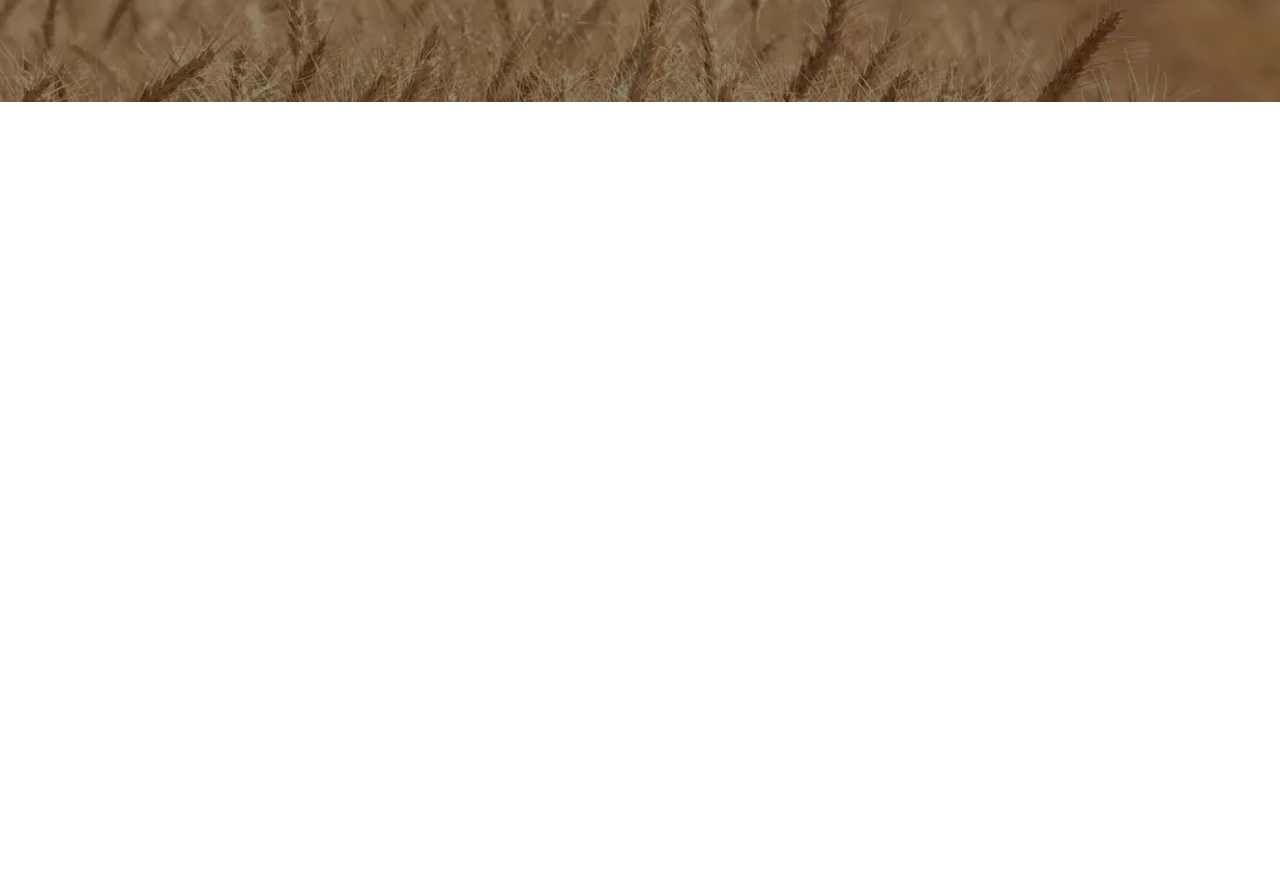
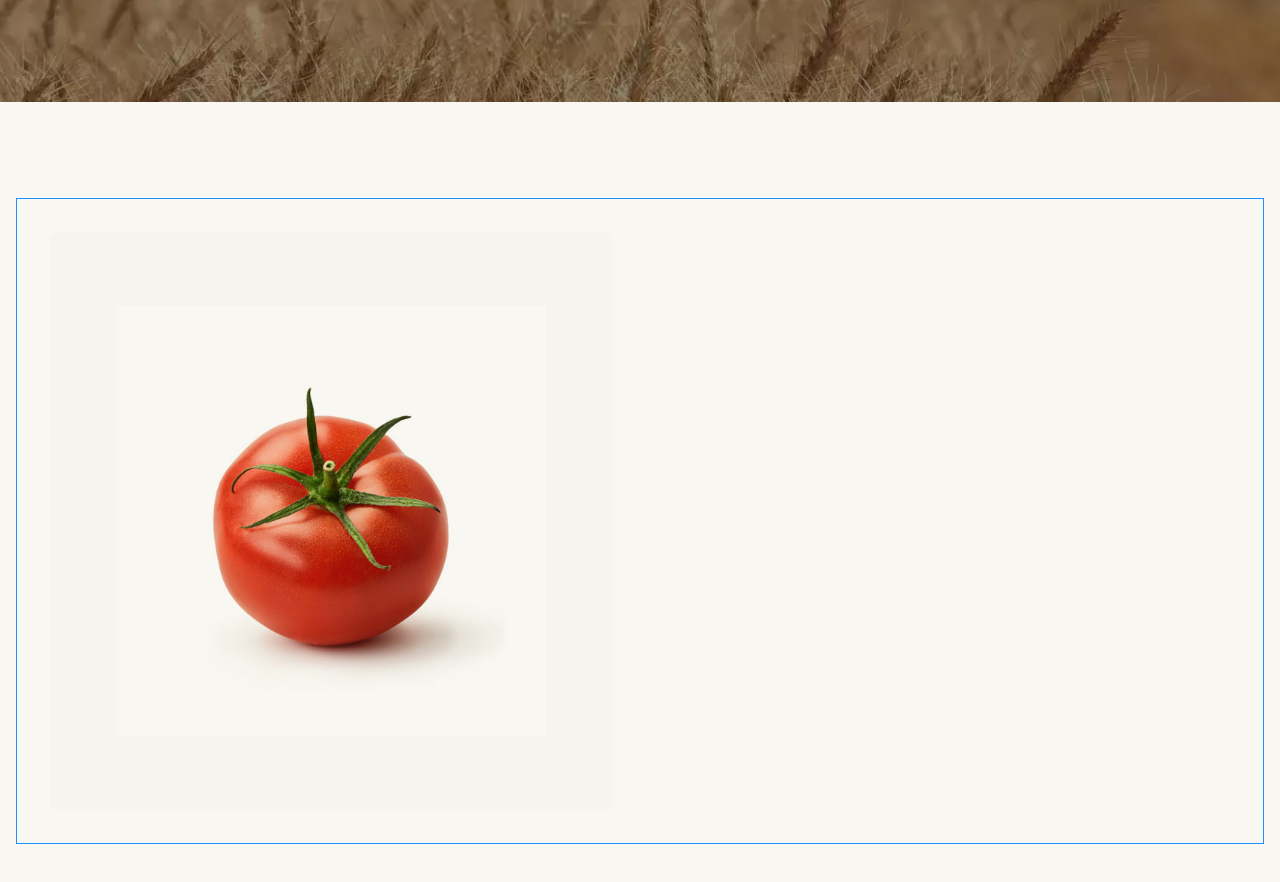
Before and after one commit to wijdanqamhawi/Agrios-project, a website: page shop-details.html in a window 1280 px wide. Shown: the part 402-1284 px from the top of the page. Before the commit the page ends 800 px from the top, so only its background shows below. Drawn offline with Linux system fonts and the light colour scheme.

Commit message:
image product one single section

```diff
--- a/shop-details.html
+++ b/shop-details.html
@@ -93,5 +93,15 @@
     <h1 class=" text-[#FFFFFF] font-manrope font-extrabold text-[50px] leading-15 text-center">Our Shop</h1>
   </div>
 </section>
+
+<section class="py-24 bg-[#f8f7f2]">
+  <div class="container mx-auto px-4">
+    <div class="grid grid-cols-1 lg:grid-cols-2 gap-14 items-center border border-[#1e90ff] p-8">
+      <div class="bg-[#f5f4ef] rounded-[10px] flex items-center justify-center h-[580px]">
+        <img src="./assets/img/tomate.png" alt="Tomato"class="w-[430px] object-contain" >
+      </div>
+    </div>
+  </div>
+</section>
 </main>
 </body>
```
Also changed, not shown: assets/css/output.css, assets/img/tomate.png (added).
